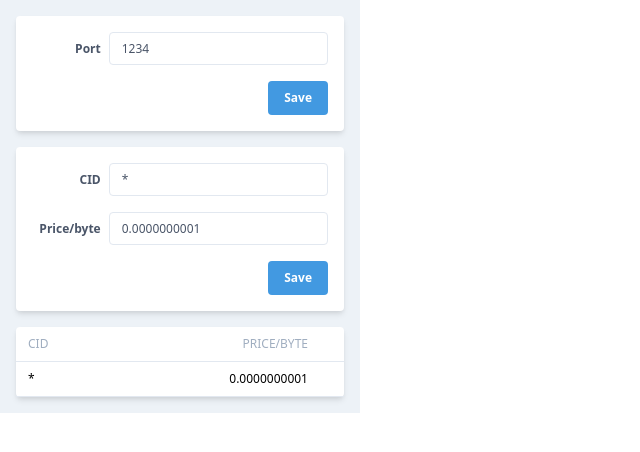
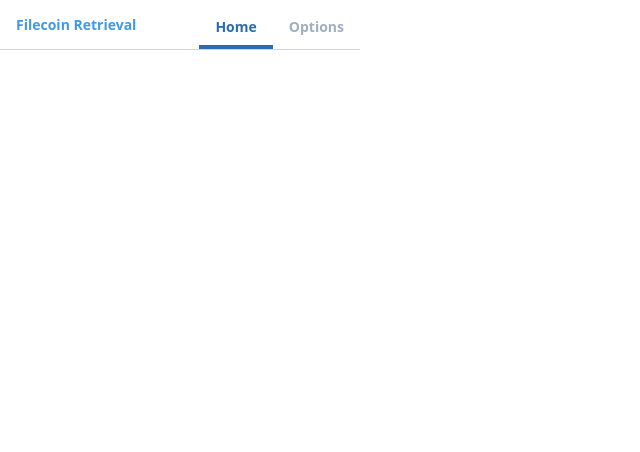
Before and after one commit to filecoin-shipyard/browser-retrieval, a React (Create React App) app: page / in a window 1280 px wide. Shown: the top 452 px of the page, without its empty margins (0-640 px from the left). Built offline with nearby package versions, Linux system fonts and the light colour scheme.

Commit message:
Add tabs

```diff
--- a/src/App/App.js
+++ b/src/App/App.js
@@ -1,7 +1,19 @@
 import React from 'react';
 import useOptions from 'src/hooks/useOptions';
+import Tabs from 'src/components/Tabs';
 import Options from './Options';
 import './App.css';
+
+const tabs = [
+  {
+    label: 'Home',
+    component: 'div',
+  },
+  {
+    label: 'Options',
+    component: Options,
+  },
+];
 
 function App() {
   const [options] = useOptions();
@@ -12,7 +24,7 @@ function App() {
 
   return (
     <div className="App bg-gray-200 text-xs">
-      <Options />
+      <Tabs tabs={tabs} />
     </div>
   );
 }
--- /dev/null
+++ b/src/components/Tabs/Tabs.js
@@ -0,0 +1,35 @@
+import React, { useState } from 'react';
+import classNames from 'classnames';
+
+function Tabs({ className, tabs, ...rest }) {
+  const [currentTab, setCurrentTab] = useState(tabs[0]);
+  const Component = currentTab.component;
+
+  return (
+    <div className={classNames(className)} {...rest}>
+      <ul className="flex border-b border-gray-400 bg-white text-sm font-bold">
+        <li className="flex-grow self-center px-4 text-blue-500">Filecoin Retrieval</li>
+        {tabs.map(tab => {
+          const isActive = currentTab === tab;
+
+          return (
+            <li key={tab.label} className={classNames(isActive && '-mb-px')}>
+              <button
+                className={classNames(
+                  'focus:outline-none border-b-4 border-transparent p-4 pb-2 font-semibold',
+                  isActive ? 'border-blue-700 text-blue-700' : 'text-gray-500 hover:text-gray-800',
+                )}
+                onClick={() => setCurrentTab(tab)}
+              >
+                {tab.label}
+              </button>
+            </li>
+          );
+        })}
+      </ul>
+      <Component />
+    </div>
+  );
+}
+
+export default Tabs;
--- /dev/null
+++ b/src/components/Tabs/index.js
@@ -0,0 +1,2 @@
+export * from './Tabs';
+export { default } from './Tabs';
```
